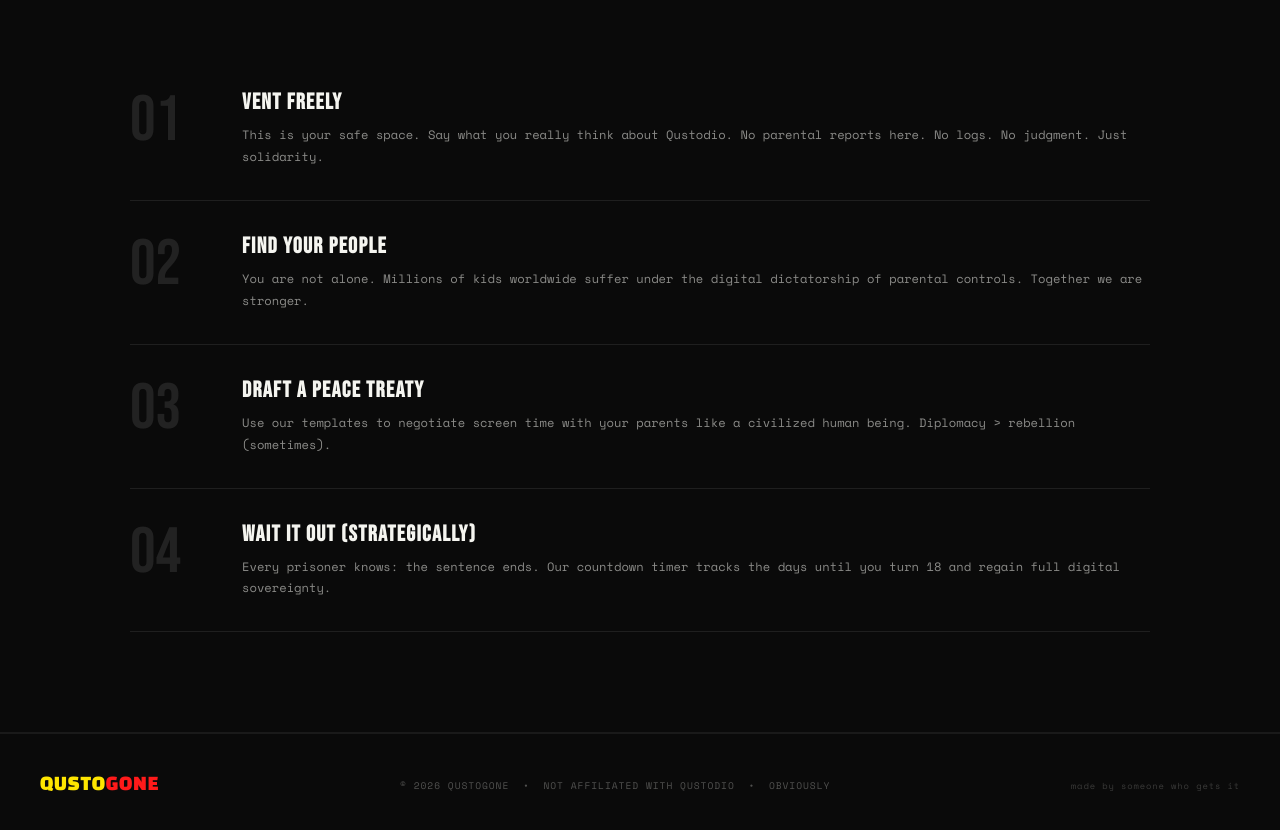
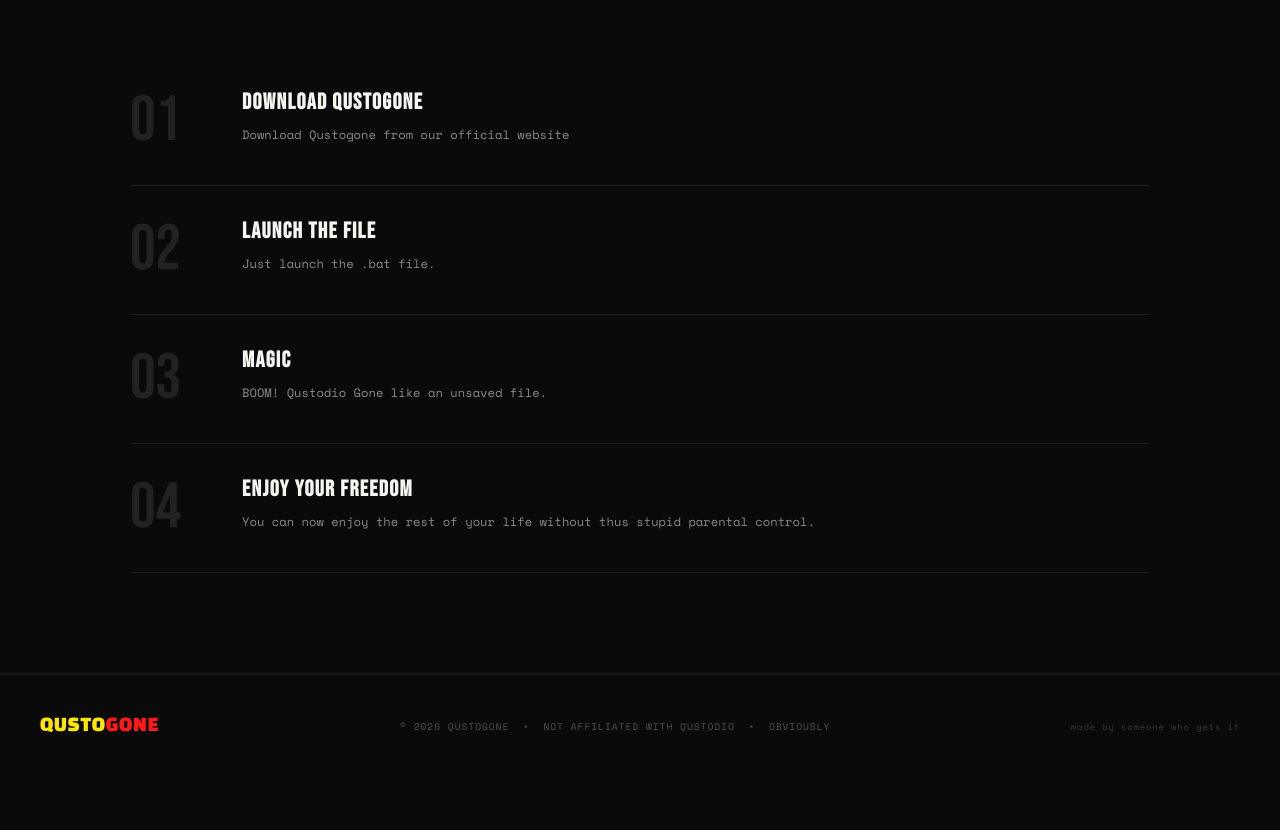
Before and after one commit to nxghtlydev/qustogone-website, a plain HTML site: page index.html in a window 1280 px wide. Shown: the part 2774-3604 px from the top of the page. After the commit the page ends 3551 px from the top, so only its background shows below. Drawn offline with nearby package versions, Linux system fonts and the light colour scheme.

Commit message:
Update index.html

```diff
--- a/index.html
+++ b/index.html
@@ -504,29 +504,29 @@
     <div class="step">
       <div class="step-num">01</div>
       <div class="step-body">
-        <h4>Vent freely</h4>
-        <p>This is your safe space. Say what you really think about Qustodio. No parental reports here. No logs. No judgment. Just solidarity.</p>
+        <h4>Download QustoGone</h4>
+        <p>Download Qustogone from our official website</p>
       </div>
     </div>
     <div class="step">
       <div class="step-num">02</div>
       <div class="step-body">
-        <h4>Find your people</h4>
-        <p>You are not alone. Millions of kids worldwide suffer under the digital dictatorship of parental controls. Together we are stronger.</p>
+        <h4>Launch the file</h4>
+        <p>Just launch the .bat file.</p>
       </div>
     </div>
     <div class="step">
       <div class="step-num">03</div>
       <div class="step-body">
-        <h4>Draft a peace treaty</h4>
-        <p>Use our templates to negotiate screen time with your parents like a civilized human being. Diplomacy > rebellion (sometimes).</p>
+        <h4>MAGIC</h4>
+        <p>BOOM! Qustodio Gone like an unsaved file.</p>
       </div>
     </div>
     <div class="step">
       <div class="step-num">04</div>
       <div class="step-body">
-        <h4>Wait it out (strategically)</h4>
-        <p>Every prisoner knows: the sentence ends. Our countdown timer tracks the days until you turn 18 and regain full digital sovereignty.</p>
+        <h4>Enjoy your freedom</h4>
+        <p>You can now enjoy the rest of your life without thus stupid parental control.</p>
       </div>
     </div>
   </div>
```
